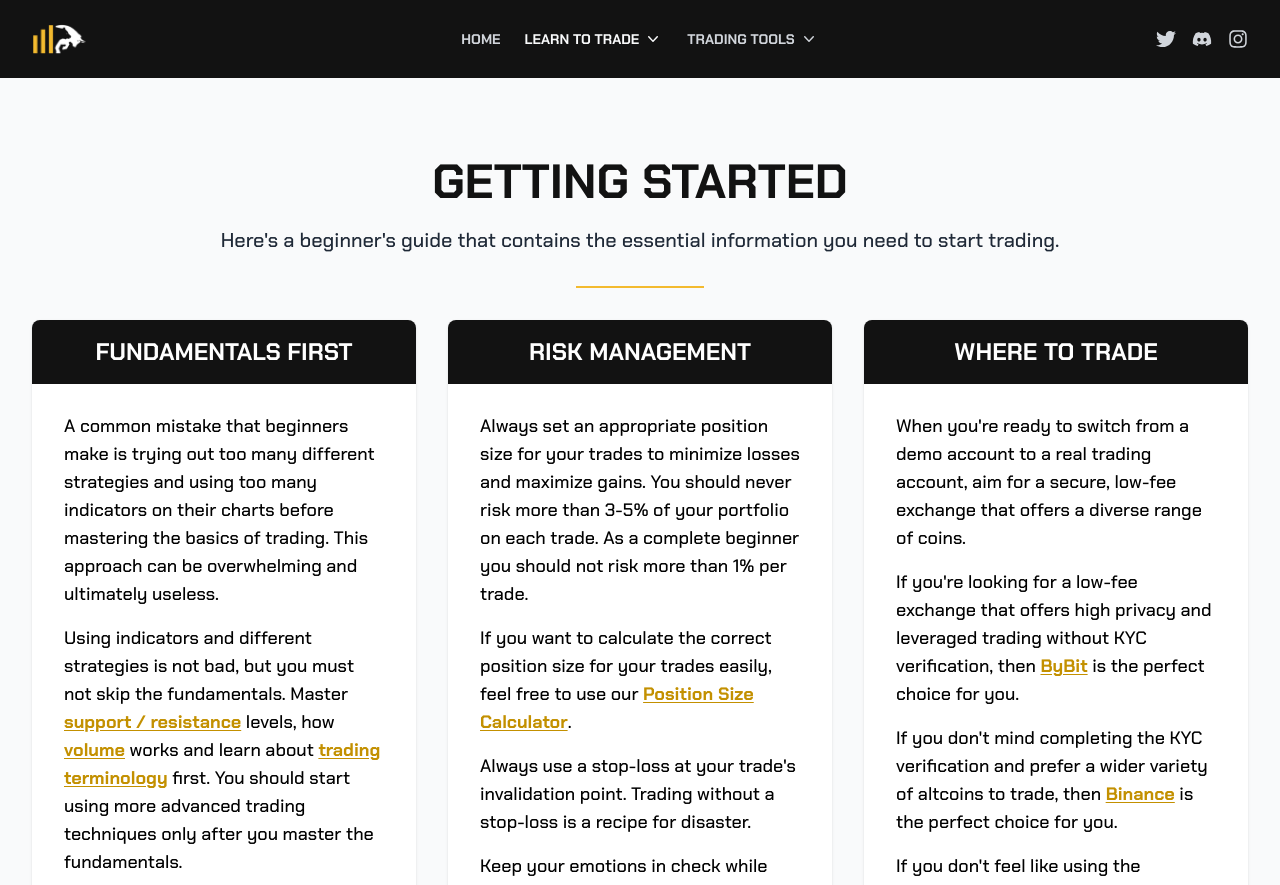
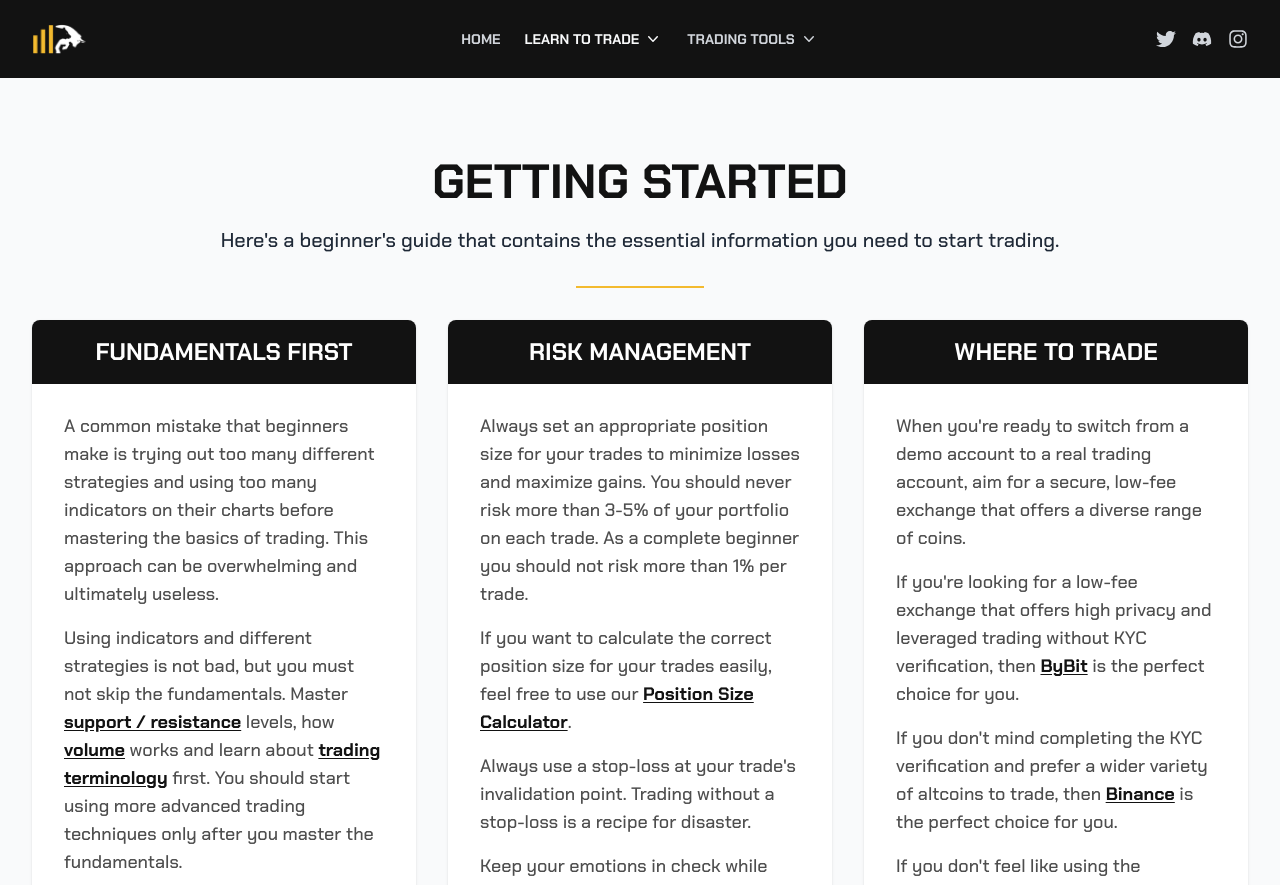
Before and after one commit to codewithroby/kovacs-trading, a Next.js app: page /getting-started in a window 1280 px wide. Shown: the top 885 px of the page. Built offline with nearby package versions, Linux system fonts and the light colour scheme.

Commit message:
Fixed Cards

```diff
--- a/pages/getting-started/index.jsx
+++ b/pages/getting-started/index.jsx
@@ -30,7 +30,7 @@ export default function GettingStartedPage() {
         />
         <div className="w-full grid grid-cols-1 lg:grid-cols-2 xl:grid-cols-3 gap-8 md:auto-rows-fr">
           <TradingTipCardComponent title="Fundamentals First">
-            <div className="py-5 px-8">
+            <div className="py-5 px-8 text-kt-black/75">
               <p className="text-lg py-2">
                 A common mistake that beginners make is trying out too many
                 different strategies and using too many indicators on their
@@ -45,7 +45,7 @@ export default function GettingStartedPage() {
                   <a
                     target="_blank"
                     href="https://www.investopedia.com/trading/support-and-resistance-basics/"
-                    className="text-kt-darkYellow underline underline-offset-2 hover:text-kt-yellow"
+                    className="text-kt-black underline underline-offset-2 hover:text-kt-yellow"
                   >
                     support / resistance
                   </a>
@@ -56,7 +56,7 @@ export default function GettingStartedPage() {
                   <a
                     target="_blank"
                     href="https://www.investopedia.com/terms/v/volumeoftrade.asp"
-                    className="text-kt-darkYellow underline underline-offset-2 hover:text-kt-yellow"
+                    className="text-kt-black underline underline-offset-2 hover:text-kt-yellow"
                   >
                     volume
                   </a>
@@ -66,7 +66,7 @@ export default function GettingStartedPage() {
                   {" "}
                   <Link
                     href="/trading-terminology"
-                    className="text-kt-darkYellow underline underline-offset-2 hover:text-kt-yellow"
+                    className="text-kt-black underline underline-offset-2 hover:text-kt-yellow"
                   >
                     trading terminology
                   </Link>
@@ -79,7 +79,7 @@ export default function GettingStartedPage() {
                 <b>
                   <Link
                     href="/best-trading-creators"
-                    className="text-kt-darkYellow underline underline-offset-2 hover:text-kt-yellow"
+                    className="text-kt-black underline underline-offset-2 hover:text-kt-yellow"
                   >
                     this page
                   </Link>
@@ -90,7 +90,7 @@ export default function GettingStartedPage() {
             </div>
           </TradingTipCardComponent>
           <TradingTipCardComponent title="Risk Management">
-            <div className="py-5 px-8">
+            <div className="py-5 px-8 text-kt-black/75">
               <p className="text-lg py-2">
                 Always set an appropriate position size for your trades to
                 minimize losses and maximize gains. You should never risk more
@@ -103,7 +103,7 @@ export default function GettingStartedPage() {
                 <b>
                   <Link
                     href="/position-size-calculator"
-                    className="text-kt-darkYellow underline underline-offset-2 hover:text-kt-yellow"
+                    className="text-kt-black underline underline-offset-2 hover:text-kt-yellow"
                   >
                     Position Size Calculator
                   </Link>
@@ -124,7 +124,7 @@ export default function GettingStartedPage() {
           </TradingTipCardComponent>
 
           <TradingTipCardComponent title="Where To Trade">
-            <div className="py-5 px-8">
+            <div className="py-5 px-8 text-kt-black/75">
               <p className="text-lg py-2">
                 When you're ready to switch from a demo account to a real
                 trading account, aim for a secure, low-fee exchange that offers
@@ -136,7 +136,7 @@ export default function GettingStartedPage() {
                 <b>
                   <a
                     href={process.env.NEXT_PUBLIC_BYBIT_REFERRAL_LINK}
-                    className="text-kt-darkYellow underline underline-offset-2 hover:text-kt-yellow"
+                    className="text-kt-black underline underline-offset-2 hover:text-kt-yellow"
                     target="_blank"
                   >
                     ByBit
@@ -150,7 +150,7 @@ export default function GettingStartedPage() {
                 <b>
                   <a
                     href={process.env.NEXT_PUBLIC_BINANCE_REFERRAL_LINK}
-                    className="text-kt-darkYellow underline underline-offset-2 hover:text-kt-yellow"
+                    className="text-kt-black underline underline-offset-2 hover:text-kt-yellow"
                     target="_blank"
                   >
                     Binance
@@ -163,7 +163,7 @@ export default function GettingStartedPage() {
                 <b>
                   <a
                     href="https://coinmarketcap.com/rankings/exchanges/"
-                    className="text-kt-darkYellow underline underline-offset-2 hover:text-kt-yellow"
+                    className="text-kt-black underline underline-offset-2 hover:text-kt-yellow"
                     target="_blank"
                   >
                     a list of the top crypto exchanges
--- a/pages/trading-terminology/tradingTerminologyCard.jsx
+++ b/pages/trading-terminology/tradingTerminologyCard.jsx
@@ -12,7 +12,11 @@ export default function TradingTerminologyCardComponent({
           </h2>
         </div>
         <span className="w-[75px] my-4 border-b-2 border-kt-yellow"></span>
-        <div className={`p-6 pt-0` + (link ? " border-b border-gray-200" : "")}>
+        <div
+          className={
+            `w-full p-6 pt-0` + (link ? " border-b border-gray-200" : "")
+          }
+        >
           <p className="text-lg text-kt-black/75 text-center">{children}</p>
         </div>
         {link ? (
```
